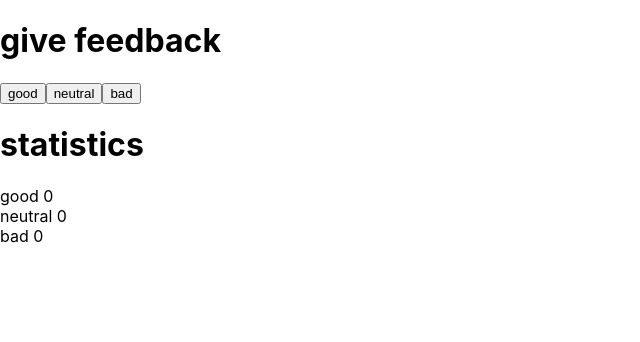
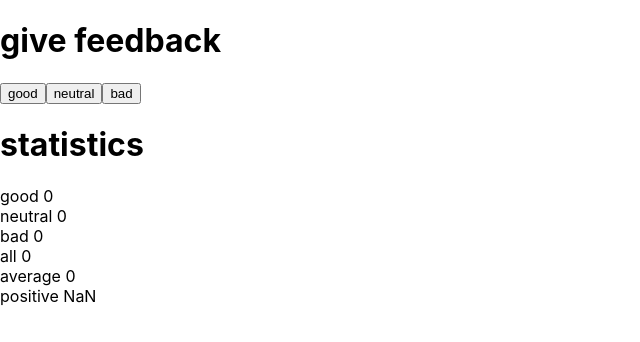
Before and after one commit to UponTheSky/fullstackopen, a React (Create React App) app in the folder projects/part1/: page / in a window 1280 px wide. Shown: the top 342 px of the page, without its empty margins (0-640 px from the left). Built offline with nearby package versions, Linux system fonts and the light colour scheme.

Commit message:
part1: ex1.7

```diff
--- a/projects/part1/src/App.tsx
+++ b/projects/part1/src/App.tsx
@@ -12,6 +12,10 @@ const App = () => {
   const handleSetNeutral = () => { setNeutral(prev => prev + 1) };
   const handleSetBad = () => { setBad(prev => prev + 1) };
 
+  const getTotal = () => good + neutral + bad;
+  const getAverage = () => getTotal() / 3;
+  const getPositive = () => good / getTotal();
+
   return (
     <div>
       <div>
@@ -25,6 +29,9 @@ const App = () => {
         <Stat text="good" stat={good} />
         <Stat text="neutral" stat={neutral} />
         <Stat text="bad" stat={bad} />
+        <Stat text="all" stat={getTotal()} />
+        <Stat text="average" stat={getAverage()} />
+        <Stat text="positive" stat={getPositive()} />
       </div>
     </div>
   );
```
